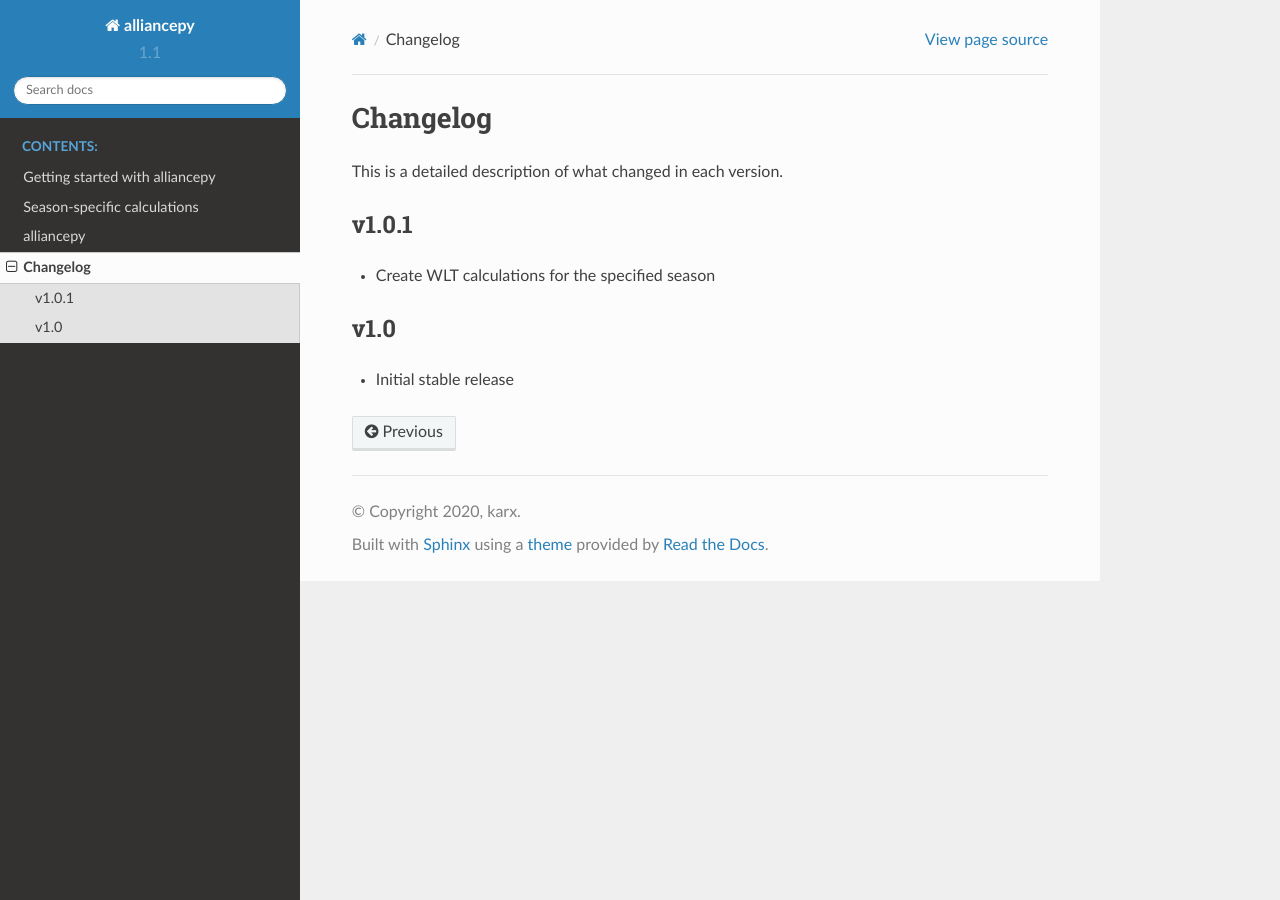
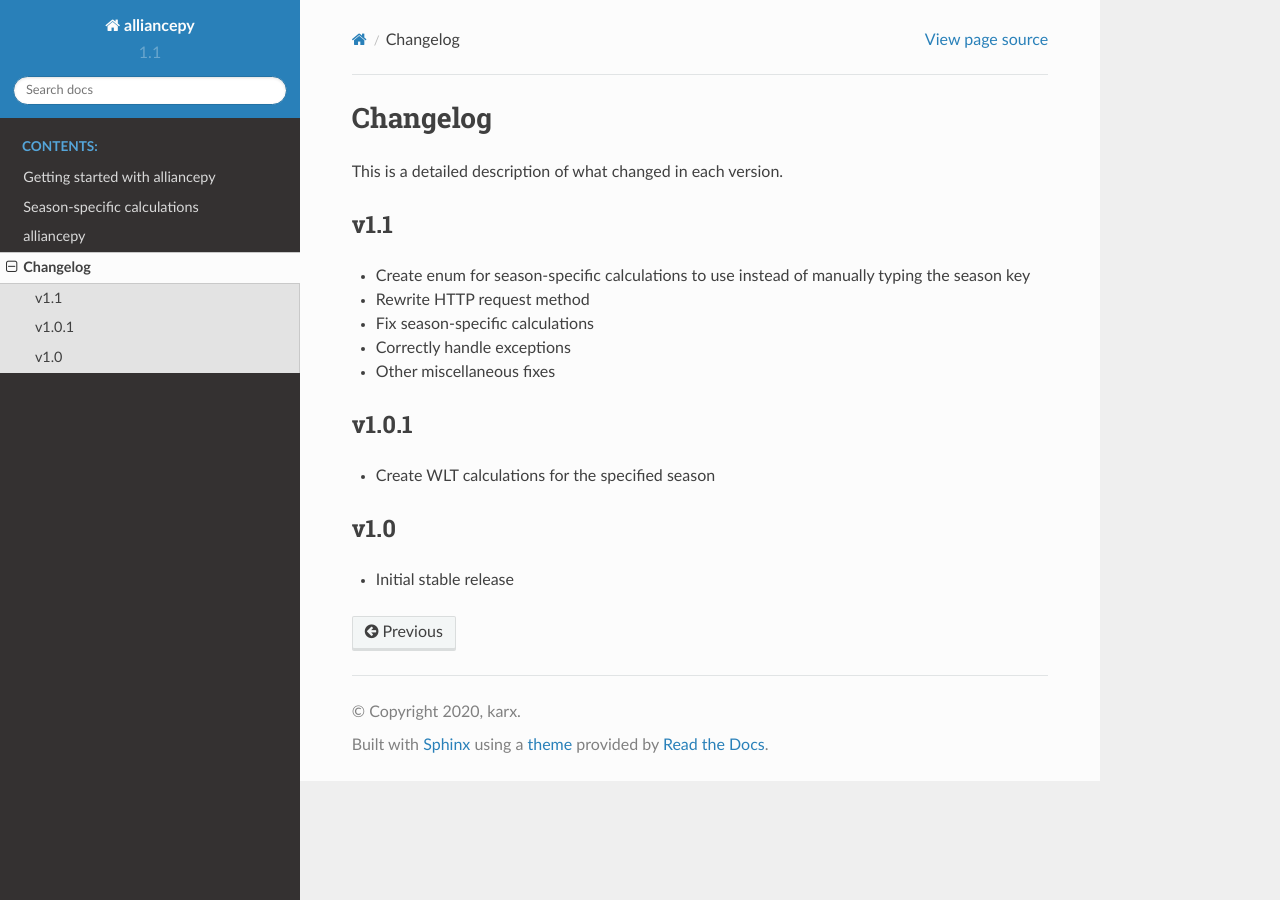
Before and after one commit to karx1/alliancepy, a Sphinx documentation site: the page built from docs/source/changelog.rst, in a window 1280 px wide. Built offline with Sphinx 7.4.7 and the Read the Docs theme 2.0.0, drawn with Linux system fonts in a browser that asks for light colours.

Commit message:
Update changelog

```diff
--- a/docs/source/changelog.rst
+++ b/docs/source/changelog.rst
@@ -2,6 +2,17 @@ Changelog
 ==========
 
 This is a detailed description of what changed in each version.
+
+.. _vp1p1:
+
+v1.1
+-----
+
+- Create enum for season-specific calculations to use instead of manually typing the season key
+- Rewrite HTTP request method
+- Fix season-specific calculations
+- Correctly handle exceptions
+- Other miscellaneous fixes
 
 .. _vp1p0p1:
 
```
